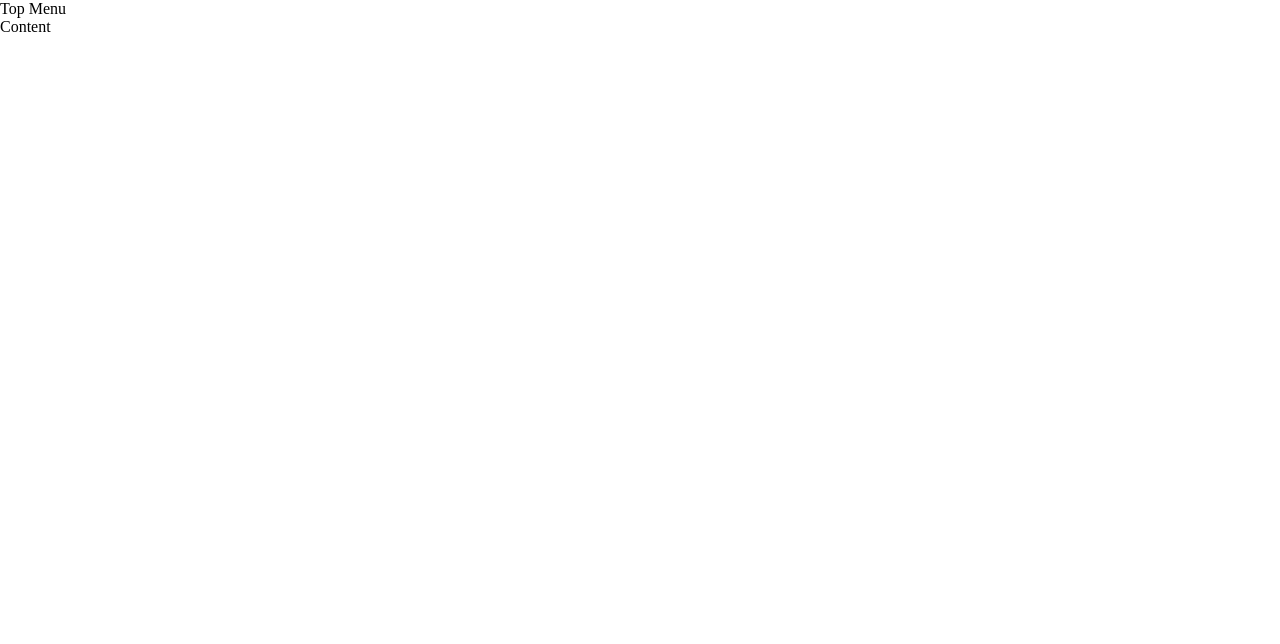
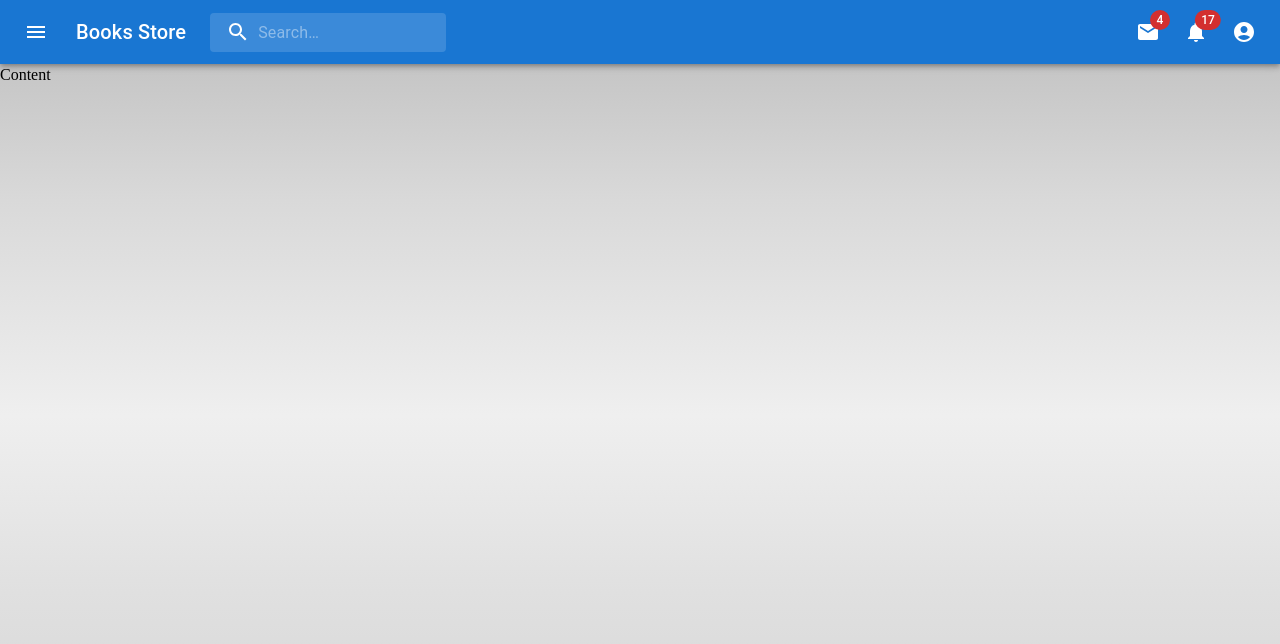
Before and after one commit to sauniel93/book-store, a React (Create React App) app in the folder book-store/: page / in a window 1280 px wide. Shown: the top 644 px of the page. Built offline with nearby package versions, Linux system fonts and the light colour scheme.

Commit message:
Add topnavbar component and style

```diff
--- a/book-store/src/App.js
+++ b/book-store/src/App.js
@@ -2,12 +2,21 @@
 import TopNavbar from "./components/TopNavbar";
 import "./index.css";
 
-
 function App() {
   return (
     <div className="App">
-      <TopNavbar/>
-      <Content/>
+      <div
+        className="w-full h-full"
+        style={{
+          background:
+            "linear-gradient(to top, lightgrey 0%, lightgrey 1%, #e0e0e0 26%, #efefef 48%, #d9d9d9 75%, #bcbcbc 100%)",
+        }}
+      >
+        <div className="w-full" style={{ height: "auto", marginBottom: "2px" }}>
+          <TopNavbar />
+        </div>
+        <Content />
+      </div>
     </div>
   );
 }
--- a/book-store/src/components/TopNavbar.js
+++ b/book-store/src/components/TopNavbar.js
@@ -1,6 +1,256 @@
+import * as React from "react";
+import { useEffect, useState } from "react";
+import { styled, alpha } from "@mui/material/styles";
+import AppBar from "@mui/material/AppBar";
+import Box from "@mui/material/Box";
+import Toolbar from "@mui/material/Toolbar";
+import IconButton from "@mui/material/IconButton";
+import Typography from "@mui/material/Typography";
+import InputBase from "@mui/material/InputBase";
+import Badge from "@mui/material/Badge";
+import MenuItem from "@mui/material/MenuItem";
+import Menu from "@mui/material/Menu";
+import MenuIcon from "@mui/icons-material/Menu";
+import SearchIcon from "@mui/icons-material/Search";
+import AccountCircle from "@mui/icons-material/AccountCircle";
+import MailIcon from "@mui/icons-material/Mail";
+import NotificationsIcon from "@mui/icons-material/Notifications";
+import MoreIcon from "@mui/icons-material/MoreVert";
+import { useMenuContext } from "../contexts/MenuContext";
+
+const Search = styled("div")(({ theme }) => ({
+  position: "relative",
+  borderRadius: theme.shape.borderRadius,
+  backgroundColor: alpha(theme.palette.common.white, 0.15),
+  "&:hover": {
+    backgroundColor: alpha(theme.palette.common.white, 0.25),
+  },
+  marginRight: theme.spacing(2),
+  marginLeft: 0,
+  width: "100%",
+  [theme.breakpoints.up("sm")]: {
+    marginLeft: theme.spacing(3),
+    width: "auto",
+  },
+}));
+
+const SearchIconWrapper = styled("div")(({ theme }) => ({
+  padding: theme.spacing(0, 2),
+  height: "100%",
+  position: "absolute",
+  pointerEvents: "none",
+  display: "flex",
+  alignItems: "center",
+  justifyContent: "center",
+}));
+
+const StyledInputBase = styled(InputBase)(({ theme }) => ({
+  color: "inherit",
+  "& .MuiInputBase-input": {
+    padding: theme.spacing(1, 1, 1, 0),
+    paddingLeft: `calc(1em + ${theme.spacing(4)})`,
+    transition: theme.transitions.create("width"),
+    width: "100%",
+    [theme.breakpoints.up("md")]: {
+      width: "20ch",
+    },
+  },
+}));
+
 export default function TopNavbar() {
+  const { screenWidth, setActiveMenu, setScreenWidth } = useMenuContext();
+  const [inputValue, setInputValue] = useState("");
+
+  useEffect(() => {
+    const handleResize = () => {
+      setScreenWidth(window.innerWidth);
+    };
+    window.addEventListener("resize", handleResize);
+
+    handleResize();
+
+    return () => window.removeEventListener("resize", handleResize);
+  }, [screenWidth]);
+
+  const [anchorEl, setAnchorEl] = React.useState(null);
+  const [mobileMoreAnchorEl, setMobileMoreAnchorEl] = React.useState(null);
+
+  const isMenuOpen = Boolean(anchorEl);
+  const isMobileMenuOpen = Boolean(mobileMoreAnchorEl);
+
+  const handleProfileMenuOpen = (event) => {
+    setAnchorEl(event.currentTarget);
+  };
+
+  const handleMobileMenuClose = () => {
+    setMobileMoreAnchorEl(null);
+  };
+
+  const handleMenuClose = () => {
+    setAnchorEl(null);
+    handleMobileMenuClose();
+  };
+
+  const handleMobileMenuOpen = (event) => {
+    setMobileMoreAnchorEl(event.currentTarget);
+  };
+
+  const menuId = "primary-search-account-menu";
+  const renderMenu = (
+    <Menu
+      anchorEl={anchorEl}
+      anchorOrigin={{
+        vertical: "top",
+        horizontal: "right",
+      }}
+      id={menuId}
+      keepMounted
+      transformOrigin={{
+        vertical: "top",
+        horizontal: "right",
+      }}
+      open={isMenuOpen}
+      onClose={handleMenuClose}
+    >
+      <MenuItem onClick={handleMenuClose}>Profile</MenuItem>
+      <MenuItem onClick={handleMenuClose}>My account</MenuItem>
+    </Menu>
+  );
+
+  const mobileMenuId = "primary-search-account-menu-mobile";
+  const renderMobileMenu = (
+    <Menu
+      anchorEl={mobileMoreAnchorEl}
+      anchorOrigin={{
+        vertical: "top",
+        horizontal: "right",
+      }}
+      id={mobileMenuId}
+      keepMounted
+      transformOrigin={{
+        vertical: "top",
+        horizontal: "right",
+      }}
+      open={isMobileMenuOpen}
+      onClose={handleMobileMenuClose}
+    >
+      <MenuItem>
+        <IconButton size="large" aria-label="show 4 new mails" color="inherit">
+          <Badge badgeContent={4} color="error">
+            <MailIcon />
+          </Badge>
+        </IconButton>
+        <p>Messages</p>
+      </MenuItem>
+      <MenuItem>
+        <IconButton
+          size="large"
+          aria-label="show 17 new notifications"
+          color="inherit"
+        >
+          <Badge badgeContent={17} color="error">
+            <NotificationsIcon />
+          </Badge>
+        </IconButton>
+        <p>Notifications</p>
+      </MenuItem>
+      <MenuItem onClick={handleProfileMenuOpen}>
+        <IconButton
+          size="large"
+          aria-label="account of current user"
+          aria-controls="primary-search-account-menu"
+          aria-haspopup="true"
+          color="inherit"
+        >
+          <AccountCircle />
+        </IconButton>
+        <p>Profile</p>
+      </MenuItem>
+    </Menu>
+  );
 
   return (
-    <div>Top Menu</div>
+    <Box sx={{ flexGrow: 1 }}>
+      <AppBar position="static">
+        <Toolbar>
+          <IconButton
+            size="large"
+            edge="start"
+            color="inherit"
+            aria-label="open drawer"
+            sx={{ mr: 2 }}
+            onClick={() => setActiveMenu((prev) => !prev)}
+          >
+            <MenuIcon />
+          </IconButton>
+          <Typography
+            variant="h6"
+            noWrap
+            component="div"
+            sx={{ display: { xs: "none", sm: "block" } }}
+            style={{ cursor: "pointer" }}
+          >
+            Books Store
+          </Typography>
+          <Search>
+            <SearchIconWrapper>
+              <SearchIcon />
+            </SearchIconWrapper>
+            <StyledInputBase
+              placeholder="Search…"
+              inputProps={{ "aria-label": "search" }}
+              value={inputValue}
+              onChange={(e) => setInputValue(e.target.value)}
+            />
+          </Search>
+          <Box sx={{ flexGrow: 1 }} />
+          <Box sx={{ display: { xs: "none", md: "flex" } }}>
+            <IconButton
+              size="large"
+              aria-label="show 4 new mails"
+              color="inherit"
+            >
+              <Badge badgeContent={4} color="error">
+                <MailIcon />
+              </Badge>
+            </IconButton>
+            <IconButton
+              size="large"
+              aria-label="show 17 new notifications"
+              color="inherit"
+            >
+              <Badge badgeContent={17} color="error">
+                <NotificationsIcon />
+              </Badge>
+            </IconButton>
+            <IconButton
+              size="large"
+              edge="end"
+              aria-label="account of current user"
+              aria-controls={menuId}
+              aria-haspopup="true"
+              onClick={handleProfileMenuOpen}
+              color="inherit"
+            >
+              <AccountCircle />
+            </IconButton>
+          </Box>
+          <Box sx={{ display: { xs: "flex", md: "none" } }}>
+            <IconButton
+              size="large"
+              aria-label="show more"
+              aria-controls={mobileMenuId}
+              aria-haspopup="true"
+              onClick={handleMobileMenuOpen}
+              color="inherit"
+            >
+              <MoreIcon />
+            </IconButton>
+          </Box>
+        </Toolbar>
+      </AppBar>
+      {renderMobileMenu}
+      {renderMenu}
+    </Box>
   );
 }
--- a/book-store/src/index.css
+++ b/book-store/src/index.css
@@ -2,3 +2,9 @@
     margin: 0;
     padding: 0;
 }
+.w-full {
+    width: 100%;
+}
+.h-full{
+    height: 100vh;
+}
```
